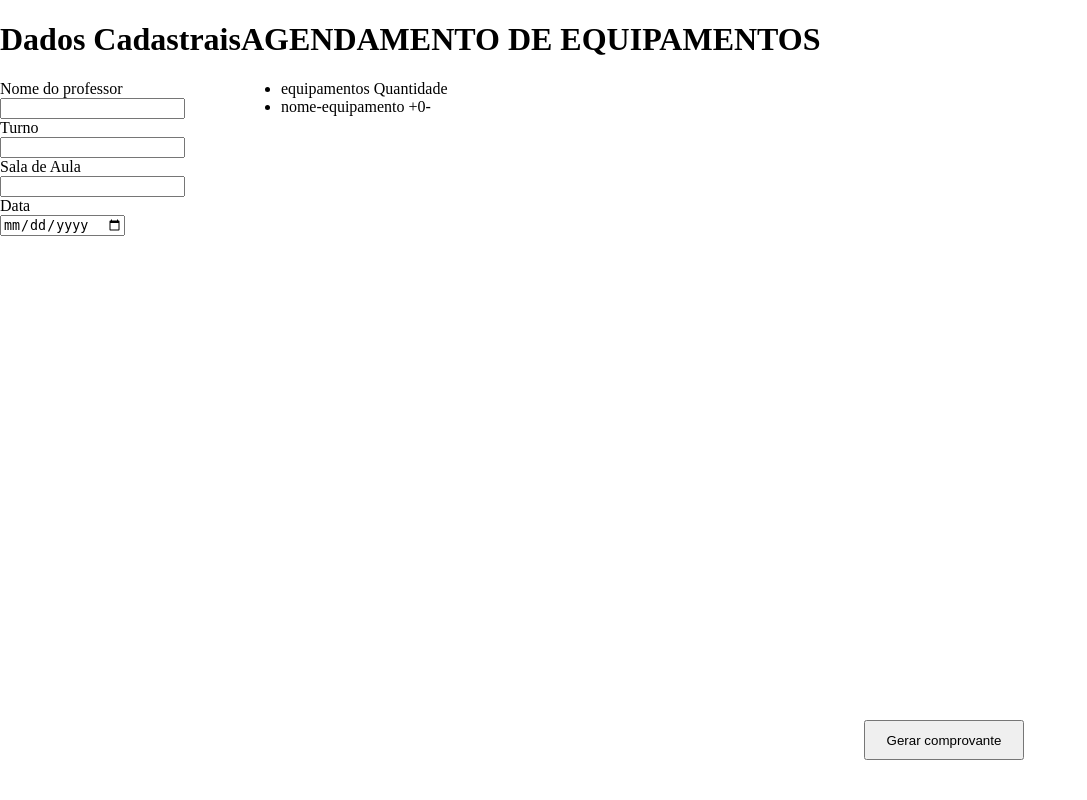
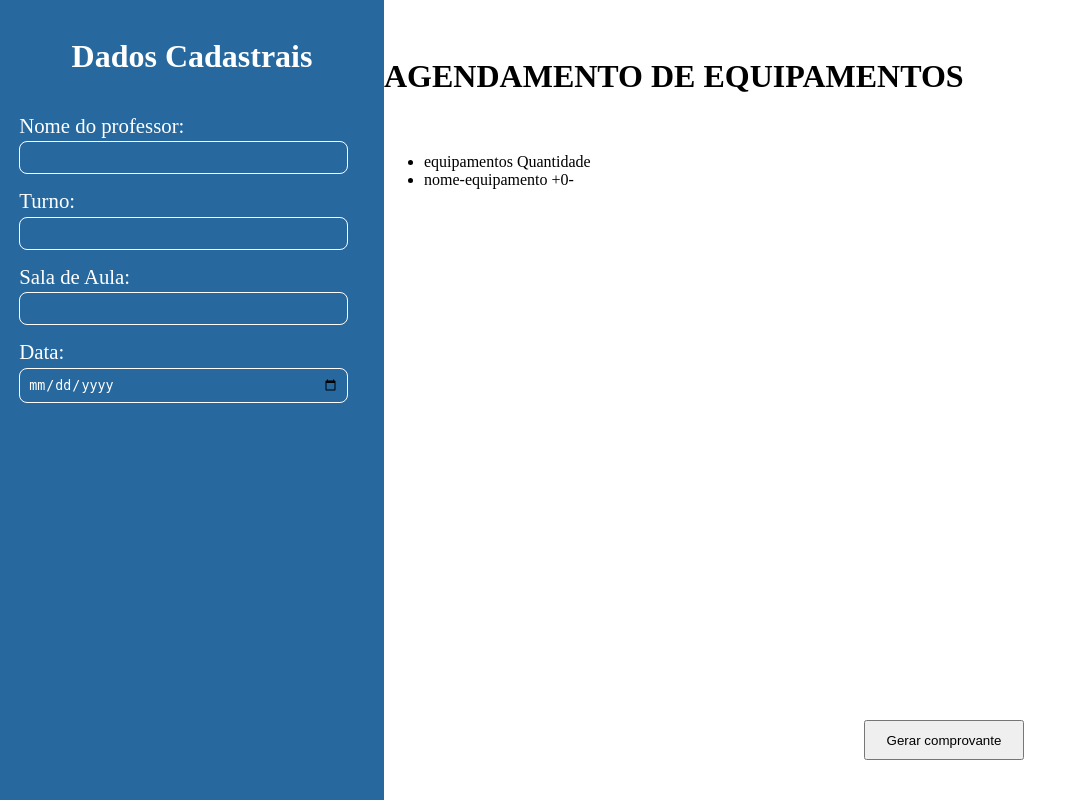
Before and after one commit to Caissars/senac-equipamentos, a Django app: template templates/homepage/index.html in a window 1280 px wide. Shown: the whole page, without its empty margins (0-1087 px from the left). Run offline with Django 5.2, Linux system fonts and the light colour scheme; the template is opened without the code that fills it, so the values that code supplies are empty.

Commit message:
template: estilizando seção de dados do professor

```diff
--- a/templates/homepage/home.css
+++ b/templates/homepage/home.css
@@ -20,6 +20,50 @@ form input[type='submit']{
     bottom: 5vh;
 }
 
+.professor-info{
+    height: 100%;
+    width: 30%;
+
+    display: flex;
+    flex-direction: column;
+    align-items: center;
+
+    color: white;
+    background-color: #27699f;
+}
+
+h1{
+    text-align: center;
+    margin: 10% auto;
+}
+
+.professor-info .info, .info input{
+    width: 90%;
+}
+
+.professor-info .info{
+    margin-bottom: 4%;
+}
+
+.professor-info .info input{
+    background-color: inherit;
+    border: 1px solid white;
+    border-radius: 8px;
+
+    padding: .5rem;
+
+    color: white;
+}
+
+.professor-info .info label{
+    font-size: 1.3rem;
+    margin-bottom: .2rem;
+}
+
+.professor-info .info input:focus{
+    outline: none;
+}
+
 .professor-info .info input, label{
     display: block;
 }
--- a/templates/homepage/index.html
+++ b/templates/homepage/index.html
@@ -11,22 +11,22 @@
         <div class="professor-info">
             <h1>Dados Cadastrais</h1>
             <div class="info">
-                <label for="nome_professor">Nome do professor</label>
+                <label for="nome_professor">Nome do professor:</label>
                 <input type="text" autocomplete="name" name="nome_professor" required>
             </div>
 
             <div class="info">
-                <label for="turno">Turno</label>
+                <label for="turno">Turno:</label>
                 <input type="text" autocomplete="name" name="turno" required>
             </div>
 
             <div class="info">
-                <label for="sala">Sala de Aula</label>
+                <label for="sala">Sala de Aula:</label>
                 <input type="text" autocomplete="name" name="sala" required>
             </div>
 
             <div class="info">
-                <label for="data">Data</label>
+                <label for="data">Data:</label>
                 <input type="date" name="data" name="data" id="data" required>
             </div>
         </div>
```
